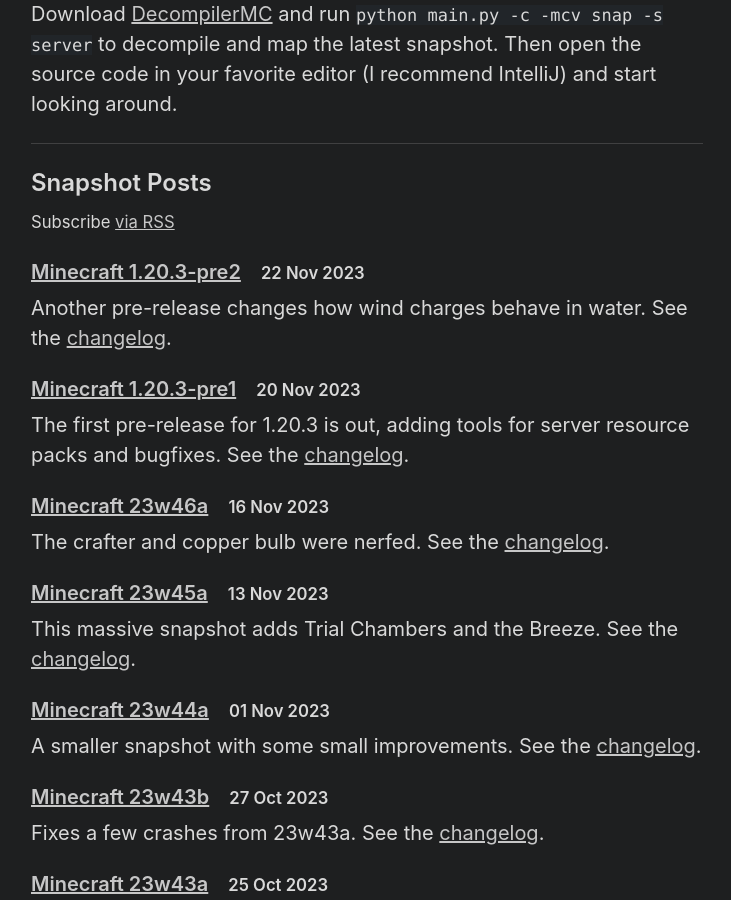
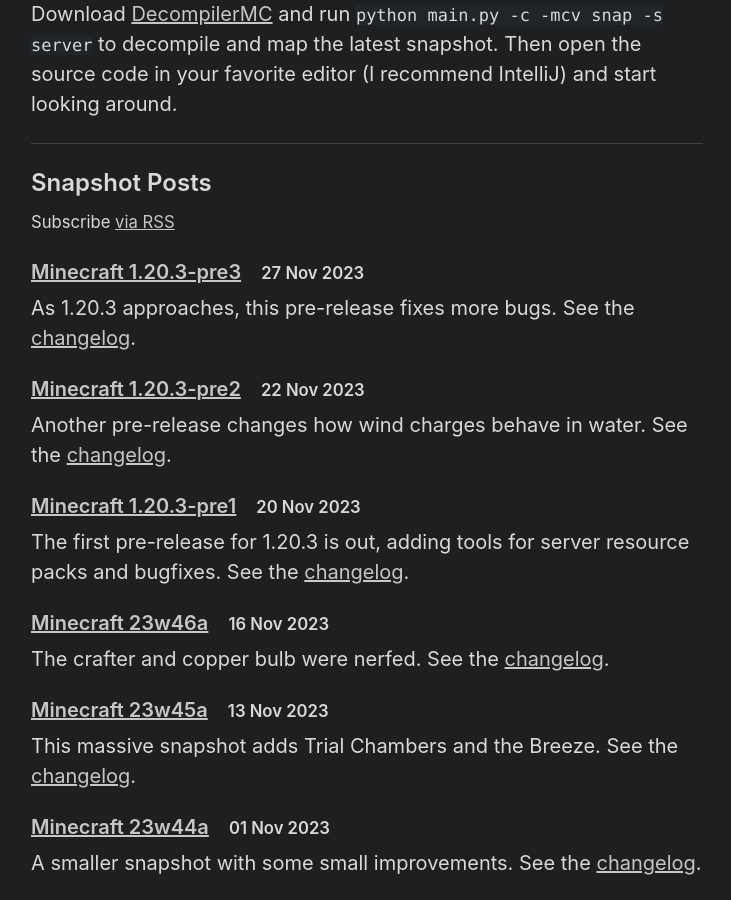
Before and after one commit to Tisawesomeness/tisawesomeness.github.io, a Jekyll site: the page built from snapshots.html, in a window 1280 px wide and 900 px high, scrolled down 542 px. Shown: the whole window, without its empty margins (273-1004 px from the left). Built offline with Jekyll 4.4.1, drawn with Linux system fonts in a browser that asks for light colours; comment, search, counter and statistics services are not loaded.

Commit message:
Add 1.20.3-pre3

````diff
--- a/snapshots/_posts/2023-11-22-1-20-3-pre2.md
+++ b/snapshots/_posts/2023-11-22-1-20-3-pre2.md
@@ -4,7 +4,7 @@
 date: 2023-11-22 12:41:09 -0400
 ---
 
-Another pre-release changes how wind charges behave in water. See the [changelog](https://www.minecraft.net/en-us/article/minecraft-1-20-3-pre-release-1).
+Another pre-release changes how wind charges behave in water. See the [changelog](https://www.minecraft.net/en-us/article/minecraft-1-20-3-pre-release-2).
 
 ## Wind Charge
 
--- /dev/null
+++ b/snapshots/_posts/2023-11-27-1-20-3-pre3.md
@@ -0,0 +1,27 @@
+---
+layout: post
+title: "Minecraft 1.20.3-pre3"
+date: 2023-11-27 19:46:43 -0400
+---
+
+As 1.20.3 approaches, this pre-release fixes more bugs. See the [changelog](https://www.minecraft.net/en-us/article/minecraft-1-20-3-pre-release-3).
+
+## Copper Blocks
+
+Copper doors now drop when mined on either side by a wooden pickaxe or above, fixing [MC-266115](https://bugs.mojang.com/browse/MC-266115).
+
+## Resource Packs
+
+Realms resource packs now generate a unique ID for each minigame/server. Similar to dedicated servers, Realms generates a [version 3 UUID](https://en.wikipedia.org/wiki/Universally_unique_identifier#Versions_3_and_5_(namespace_name-based)), but based on the realm name and slot ID:
+
+```java
+String str = "realms:" + realmName + ":" + realmSlotId;
+return UUID.nameUUIDFromBytes(str.getBytes(StandardCharsets.UTF_8));
+```
+
+If the Realm is a minigame, then the minigame name is used instead:
+
+```java
+String str = "minigame:" + minigameName;
+return UUID.nameUUIDFromBytes(str.getBytes(StandardCharsets.UTF_8));
+```
````
